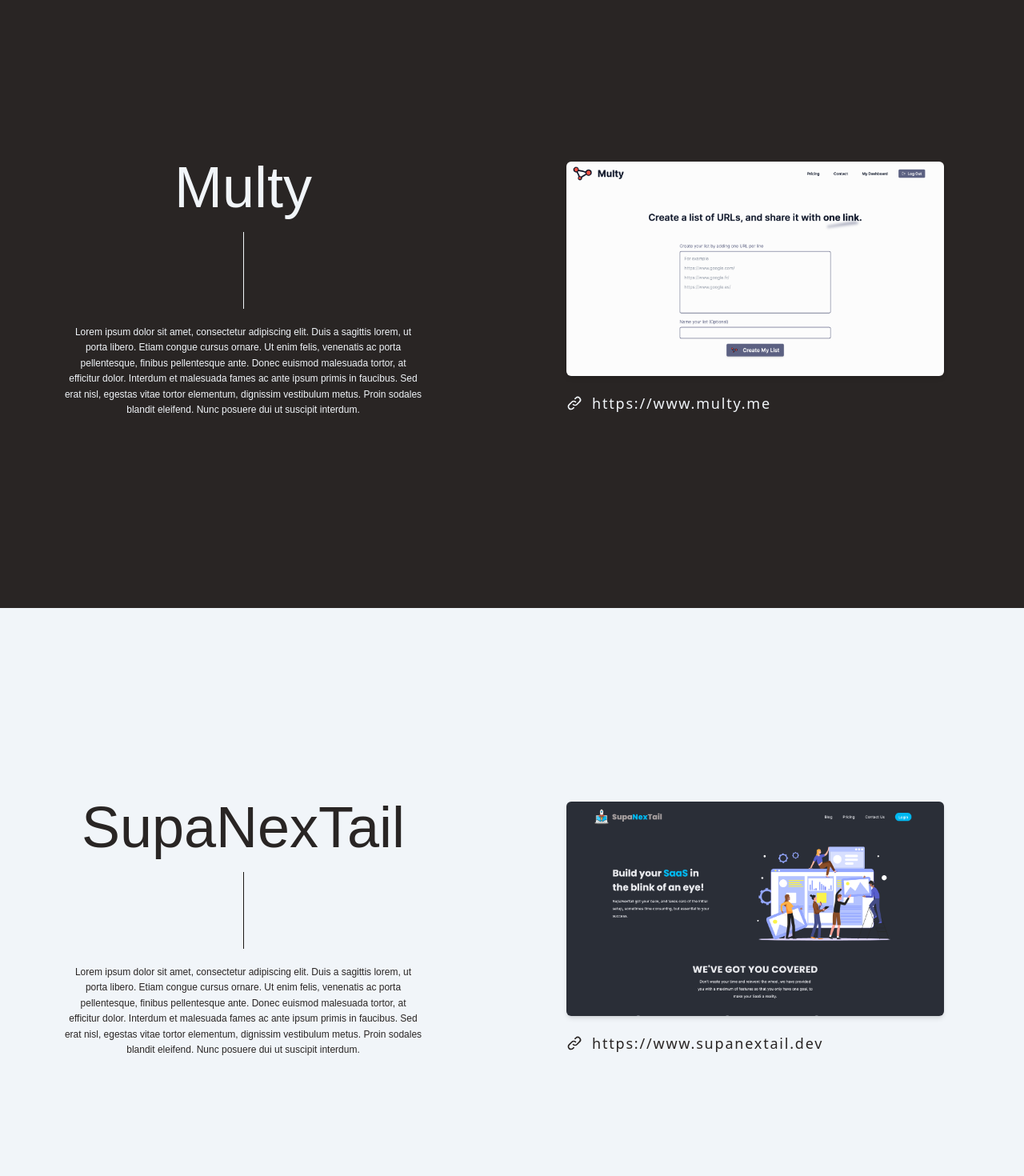
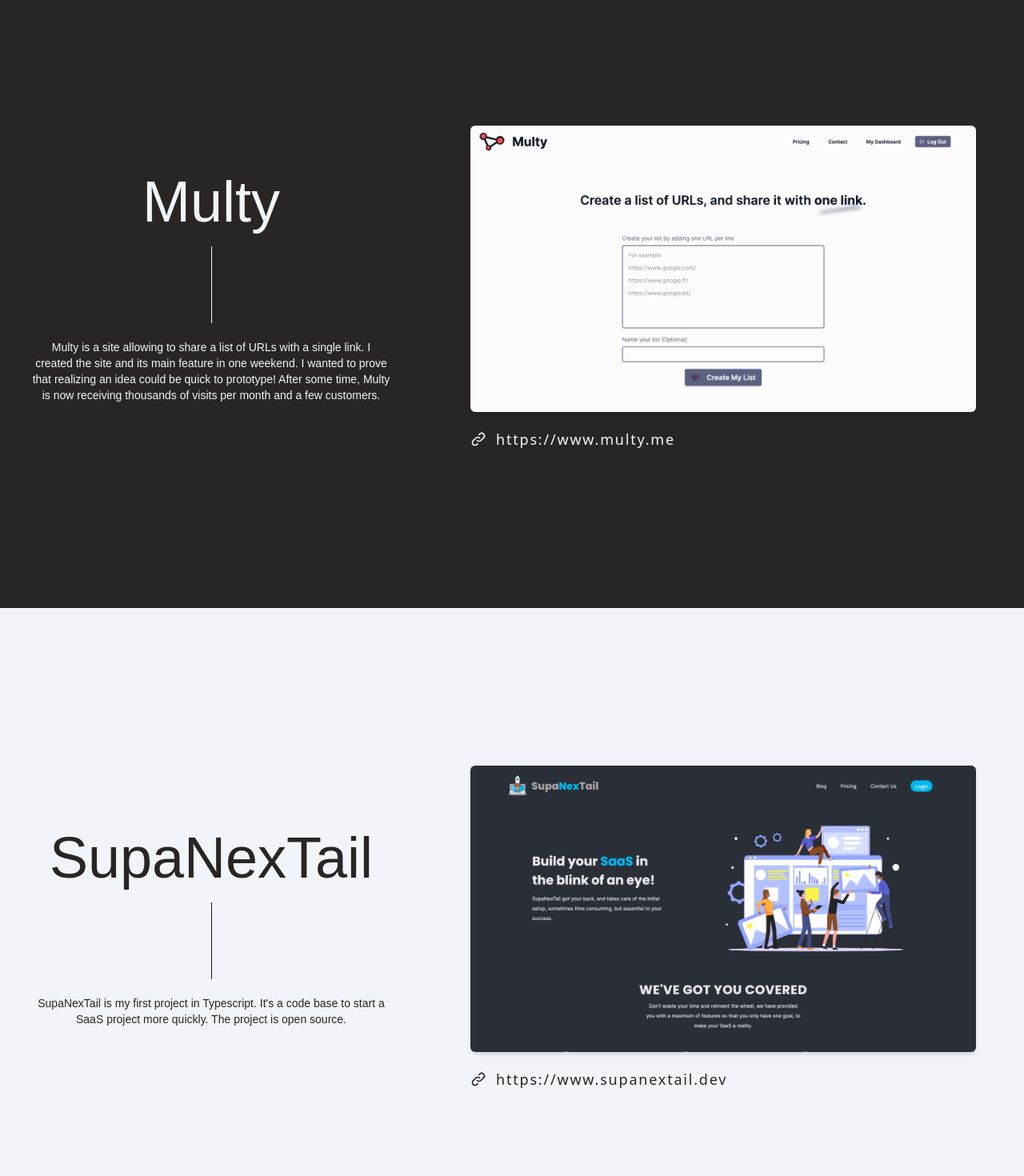
Before and after one commit to Etheonor/Portfolio-old, a Next.js app: page / in a window 1280 px wide. Shown: the part 840-2310 px from the top of the page at 80% size. Built offline with nearby package versions, Linux system fonts and the light colour scheme; a web font is replaced by a local one.

Commit message:
Improve design + move projects in json file

```diff
--- a/components/Contact.tsx
+++ b/components/Contact.tsx
@@ -60,8 +60,10 @@
 };
 const Contact = (): JSX.Element => {
   return (
-    <section id="contact" className={`h-screen flex flex-col`}>
-      <h2 className="text-7xl font-title text-center pt-16">Contact Me</h2>
+    <section id="contact" className={`h-screen flex flex-col p-5`}>
+      <h2 className="text-5xl xl:text-7xl font-title text-center pt-16">
+        Contact Me
+      </h2>
       <p className="mt-5 mx-auto text-lg max-w-md text-center">
         Want to create a website with me? Don't hesitate to send me a message, I
         look forward to working with you!
@@ -73,7 +75,7 @@
         }}
         action="/api/contact"
         method="post"
-        className="flex my-auto flex-row flex-wrap justify-evenly text-2xl font-body">
+        className="flex my-auto flex-row flex-wrap justify-evenly text-xl font-body">
         <div className="w-96 flex flex-col justify-start">
           <div className="mb-10 flex flex-col">
             <label htmlFor="name" className="mb-3">
@@ -83,7 +85,7 @@
               type="text"
               id="name"
               name="name"
-              className="shadow-lg h-12"
+              className="shadow-lg h-12 px-2"
             />
           </div>
           <div className="mb-10 flex flex-col">
@@ -94,7 +96,7 @@
               type="email"
               id="email"
               name="email"
-              className="shadow-lg h-12"
+              className="shadow-lg h-12 px-2"
             />
           </div>
         </div>
@@ -108,7 +110,7 @@
               name="message"
               rows={5}
               cols={35}
-              className="shadow-lg"
+              className="shadow-lg p-2"
             />
           </div>
           <div className="button w-full">
--- a/components/Lead.tsx
+++ b/components/Lead.tsx
@@ -14,7 +14,7 @@
             alt="an arrow"
             className="m-auto mt-14 mb-5 w-28 md:w-32 lg:mt-16 xl:mt-20"
           />
-          <p className="max-w-xl px-5 text-center md:leading-relaxed lg:px-0">
+          <p className="max-w-xl px-5 text-center md:leading-relaxed">
             I’m <span className="text-amber-500">Michael</span>, a web developer
             available to work with you on your next awesome website.
           </p>
@@ -52,7 +52,7 @@
         <img
           src="/images/arrow-down.svg"
           alt="an arrow"
-          className="m-auto mt-0 w-10"
+          className="m-auto mt-0 w-10 animate-bounce"
         />
       </div>
     </div>
--- a/components/Project.tsx
+++ b/components/Project.tsx
@@ -21,13 +21,15 @@
       <div className="m-auto">
         <div className="m-auto font-body text-base md:text-xl xl:text-2xl">
           <div className="flex flex-col max-w-md">
-            <h2 className="m-auto text-7xl font-title">{props.project}</h2>
+            <h2 className="text-5xl xl:text-7xl 2xl:text-9xl m-auto font-title">
+              {props.project}
+            </h2>
             <div
-              className={`h-24 border-l relative left-1/2 my-5 ${
+              className={`h-24 border-l m-auto left-1/2 my-5 ${
                 props.bg === 'dark' ? 'border-slate-100' : 'border-stone-900'
               }`}
             />
-            <p className="max-w-xl px-5 text-center md:leading-relaxed lg:px-0 text-xs">
+            <p className="max-w-xl px-5 text-center md:leading-relaxed lg:px-0 2xl:text-base xl:text-sm text-xs">
               {props.description}
             </p>
           </div>
@@ -35,7 +37,7 @@
       </div>
     </div>
     <div className="m-auto">
-      <div className="m-auto max-w-lg p-5">
+      <div className="m-auto 2xl:max-w-4xl xl:max-w-2xl max-w-xl p-5">
         <img
           src={props.image}
           alt="Multy website presentation"
@@ -47,7 +49,7 @@
             href={props.link}
             target="_blank"
             className={`text-lg tracking-widest transition duration-200 ease-in-out
-          hover:text-amber-500`}
+          hover:text-amber-500 link 2xl:text-xl`}
             rel="noreferrer">
             {props.link}
           </a>
--- a/pages/_app.tsx
+++ b/pages/_app.tsx
@@ -16,7 +16,7 @@
           type: 'website',
           locale: 'en_IE',
           url: '',
-          site_name: 'Supanextail',
+          site_name: 'Michael Breyton | Portfolio',
         }}
         twitter={{
           handle: '@michael_webdev',
--- a/pages/index.tsx
+++ b/pages/index.tsx
@@ -8,84 +8,79 @@
 import Lead from 'components/Lead';
 import Project from 'components/Project';
 import { ToastContainer } from 'react-toastify';
+import projects from '../public/projects.json';
+
+type projects = {
+  name: string;
+  description: string;
+  image: string;
+  link: string;
+  bg: string;
+}[];
+
+const myProjects = projects as projects;
 
 const Home = (): JSX.Element => (
   <>
     <Head>
-      <title>My Portfolio</title>
+      <title>Michael Breyton | Portfolio</title>
       <meta
         name="description"
-        content="SupaNexTail is a boilerplate for your SaaS, based on Next.js, Supabase, and TailwindCSS"
+        content="This is my portfolio,
+        I worked in the video game industry for 10 years, and now the joys of web development are mine!"
       />
 
-      <meta property="og:url" content="https://supanextail.dev/" />
+      <meta property="og:url" content="https://michaelbreyton.dev/" />
       <meta property="og:type" content="website" />
       <meta
         property="og:title"
-        content="SupaNexTail is a boilerplate for your SaaS, based on Next.js, Supabase, and TailwindCSS"
+        content="This is my portfolio,
+        I worked in the video game industry for 10 years, and now the joys of web development are mine!"
       />
       <meta
         property="og:description"
-        content="SupaNexTail is a boilerplate for your SaaS, based on Next.js, Supabase, and TailwindCSS"
+        content="This is my portfolio,
+        I worked in the video game industry for 10 years, and now the joys of web development are mine!"
       />
-      <meta property="og:image" content="https://supanextail.dev/ogimage.png" />
+      <meta
+        property="og:image"
+        content="https://michaelbreyton.dev/ogimage.png"
+      />
 
       <meta name="twitter:card" content="summary_large_image" />
-      <meta property="twitter:domain" content="supanextail.dev" />
+      <meta property="twitter:domain" content="michaelbreyton.dev" />
       <meta
         property="twitter:url"
-        content="https://supanextail.dev/ogimage.png"
+        content="https://michaelbreyton.dev/ogimage.png"
       />
-      <meta name="twitter:title" content="Welcome to SupaNexTail" />
+      <meta name="twitter:title" content="Michael Breyton | Portfolio" />
       <meta
         name="twitter:description"
-        content="SupaNexTail is a boilerplate for your SaaS, based on Next.js, Supabase, and TailwindCSS"
+        content="This is my portfolio,
+        I worked in the video game industry for 10 years, and now the joys of web development are mine!"
       />
       <meta
         name="twitter:image"
-        content="https://supanextail.dev/ogimage.png"
+        content="https://michaelbreyton.dev/ogimage.png"
       />
       <meta charSet="UTF-8" />
     </Head>
 
     <>
       <Lead />
-      <Project
-        project="Multy"
-        description="Lorem ipsum dolor sit amet, consectetur adipiscing elit.
-  Duis a sagittis lorem, ut porta libero. Etiam congue cursus ornare.
-  Ut enim felis, venenatis ac porta pellentesque, finibus pellentesque ante.
-  Donec euismod malesuada tortor, at efficitur dolor. Interdum et malesuada
-  fames ac ante ipsum primis in faucibus. Sed erat nisl, egestas vitae tortor elementum,
-  dignissim vestibulum metus. Proin sodales blandit eleifend. Nunc posuere dui ut suscipit interdum."
-        image="/images/multy.png"
-        link="https://www.multy.me"
-        bg="dark"
-      />
-      <Project
-        project="SupaNexTail"
-        description="Lorem ipsum dolor sit amet, consectetur adipiscing elit.
-      Duis a sagittis lorem, ut porta libero. Etiam congue cursus ornare.
-      Ut enim felis, venenatis ac porta pellentesque, finibus pellentesque ante.
-      Donec euismod malesuada tortor, at efficitur dolor. Interdum et malesuada
-      fames ac ante ipsum primis in faucibus. Sed erat nisl, egestas vitae tortor elementum,
-      dignissim vestibulum metus. Proin sodales blandit eleifend. Nunc posuere dui ut suscipit interdum."
-        image="/images/supanextail.png"
-        link="https://www.supanextail.dev"
-        bg="light"
-      />
-      <Project
-        project="Travelogue"
-        description="Lorem ipsum dolor sit amet, consectetur adipiscing elit.
-      Duis a sagittis lorem, ut porta libero. Etiam congue cursus ornare.
-      Ut enim felis, venenatis ac porta pellentesque, finibus pellentesque ante.
-      Donec euismod malesuada tortor, at efficitur dolor. Interdum et malesuada
-      fames ac ante ipsum primis in faucibus. Sed erat nisl, egestas vitae tortor elementum,
-      dignissim vestibulum metus. Proin sodales blandit eleifend. Nunc posuere dui ut suscipit interdum."
-        image="/images/travelogue.png"
-        link="https://www.travelogue.earth"
-        bg="dark"
-      />
+      {myProjects.map((el, index) => {
+        return (
+          <Project
+            key={index}
+            project={el.name}
+            description={el.description}
+            image={el.image}
+            link={el.link}
+            bg={el.bg}
+          />
+        );
+      })}
+
       <Contact />
       <ToastContainer position="bottom-center" />
     </>
--- /dev/null
+++ b/public/projects.json
@@ -0,0 +1,23 @@
+[
+  {
+    "name": "Multy",
+    "description": "Multy is a site allowing to share a list of URLs with a single link.\nI created the site and its main feature in one weekend. I wanted to prove that realizing an idea could be quick to prototype!\nAfter some time, Multy is now receiving thousands of visits per month and a few customers. ",
+    "image": "/images/multy.png",
+    "link": "https://www.multy.me",
+    "bg": "dark"
+  },
+  {
+    "name": "SupaNexTail",
+    "description": "SupaNexTail is my first project in Typescript. It's a code base to start a SaaS project more quickly. The project is open source. ",
+    "image": "/images/supanextail.png",
+    "link": "https://www.supanextail.dev",
+    "bg": "light"
+  },
+  {
+    "name": "Travelogue",
+    "description": "Travelogue is my first website made with React (Next.js).\nIt allowed me to familiarize myself with the backend/frontend aspect, and the communication with a database. ",
+    "image": "/images/travelogue.png",
+    "link": "https://travelogue.vercel.app/",
+    "bg": "dark"
+  }
+]
```
Also changed, not shown: 1 other file (tests, documents, lock files or other folders).
